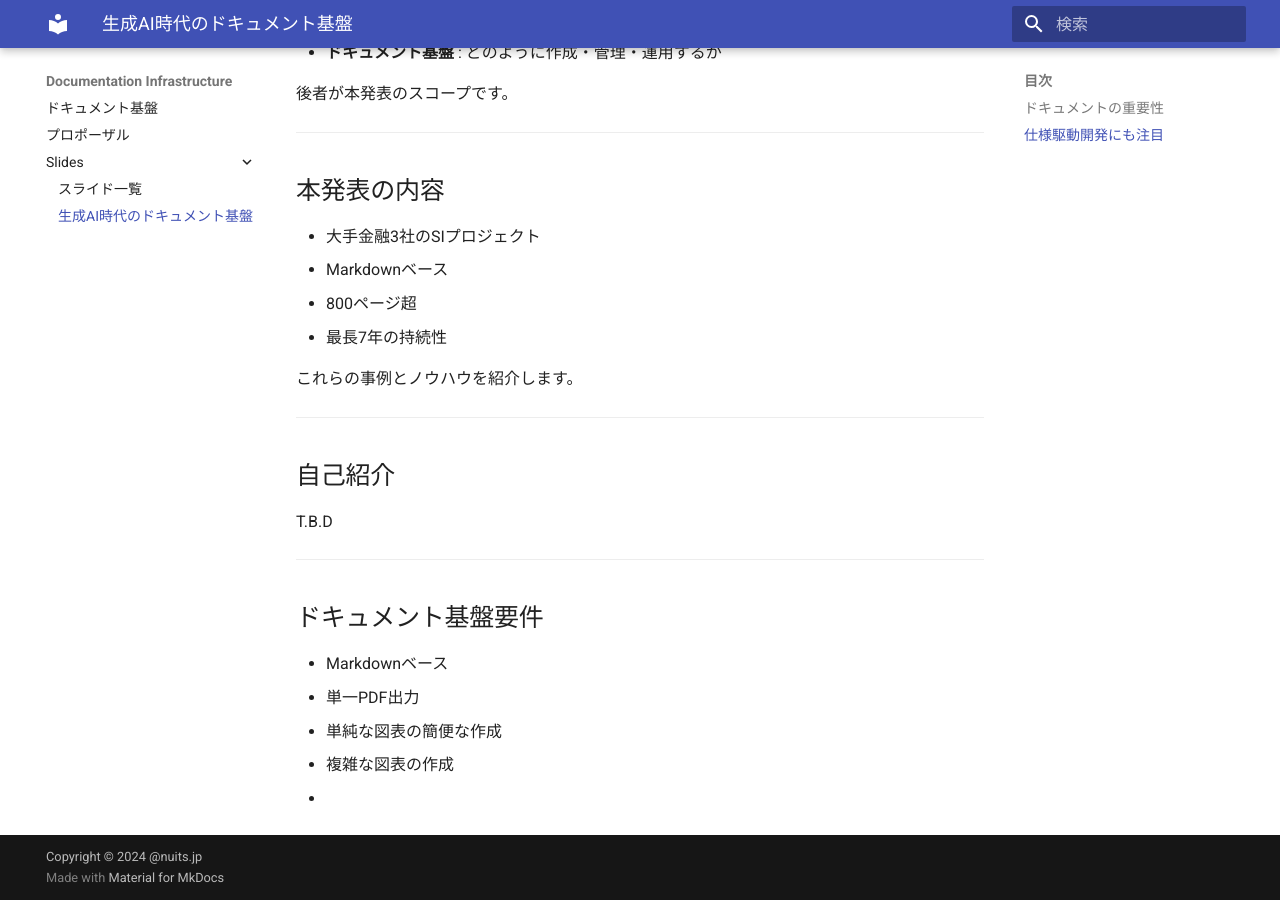
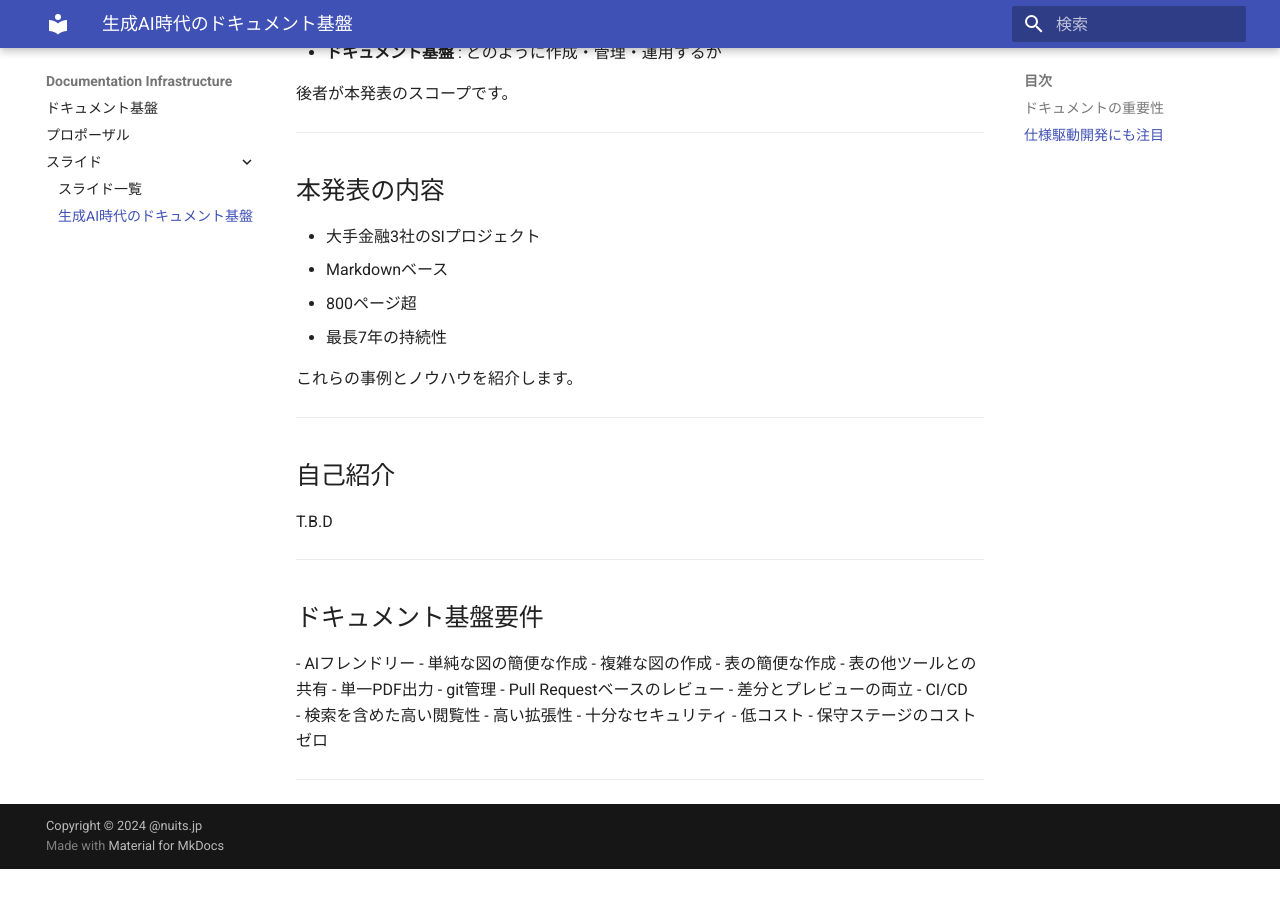
Before and after one commit to nuitsjp/DocumentationStrategy, an MkDocs documentation site: the page built from docs/スライド/genai-documentation-infrastructure.md, in a window 1280 px wide and 900 px high, scrolled down 1455 px. Built offline with MkDocs 1.6.1 and Material for MkDocs 9.7.7, drawn with Linux system fonts in a browser that asks for light colours; after the commit the page ends 2324 px from its top, so only the background shows below that.

Commit message:
docs: スライド関連のファイルを整理し、Marp設定を追加

```diff
--- a/docs/Slides/genai-documentation-infrastructure.md
+++ b/docs/スライド/genai-documentation-infrastructure.md
@@ -1,5 +1,6 @@
 ---
 marp: true
+theme: custom
 ---
 
 # 生成AI時代のドキュメント基盤
@@ -132,8 +133,30 @@
 
 ## ドキュメント基盤要件
 
-- Markdownベース
+<div class="columns">
+<div>
+
+- AIフレンドリー
+- 単純な図の簡便な作成
+- 複雑な図の作成
+- 表の簡便な作成
+- 表の他ツールとの共有
 - 単一PDF出力
-- 単純な図表の簡便な作成
-- 複雑な図表の作成
--
+- git管理
+- Pull Requestベースのレビュー
+- 差分とプレビューの両立
+- CI/CD
+
+</div>
+<div>
+
+- 検索を含めた高い閲覧性
+- 高い拡張性
+- 十分なセキュリティ
+- 低コスト
+- 保守ステージのコストゼロ
+
+</div>
+</div>
+
+---
```
Also changed, not shown: docs/スライド/.marprc.yml (added, +14 -0 lines), docs/スライド/theme/marp.css (added, +19 -0 lines), docs/スライド/index.md (renamed from docs/Slides/index.md), 1 other file.
